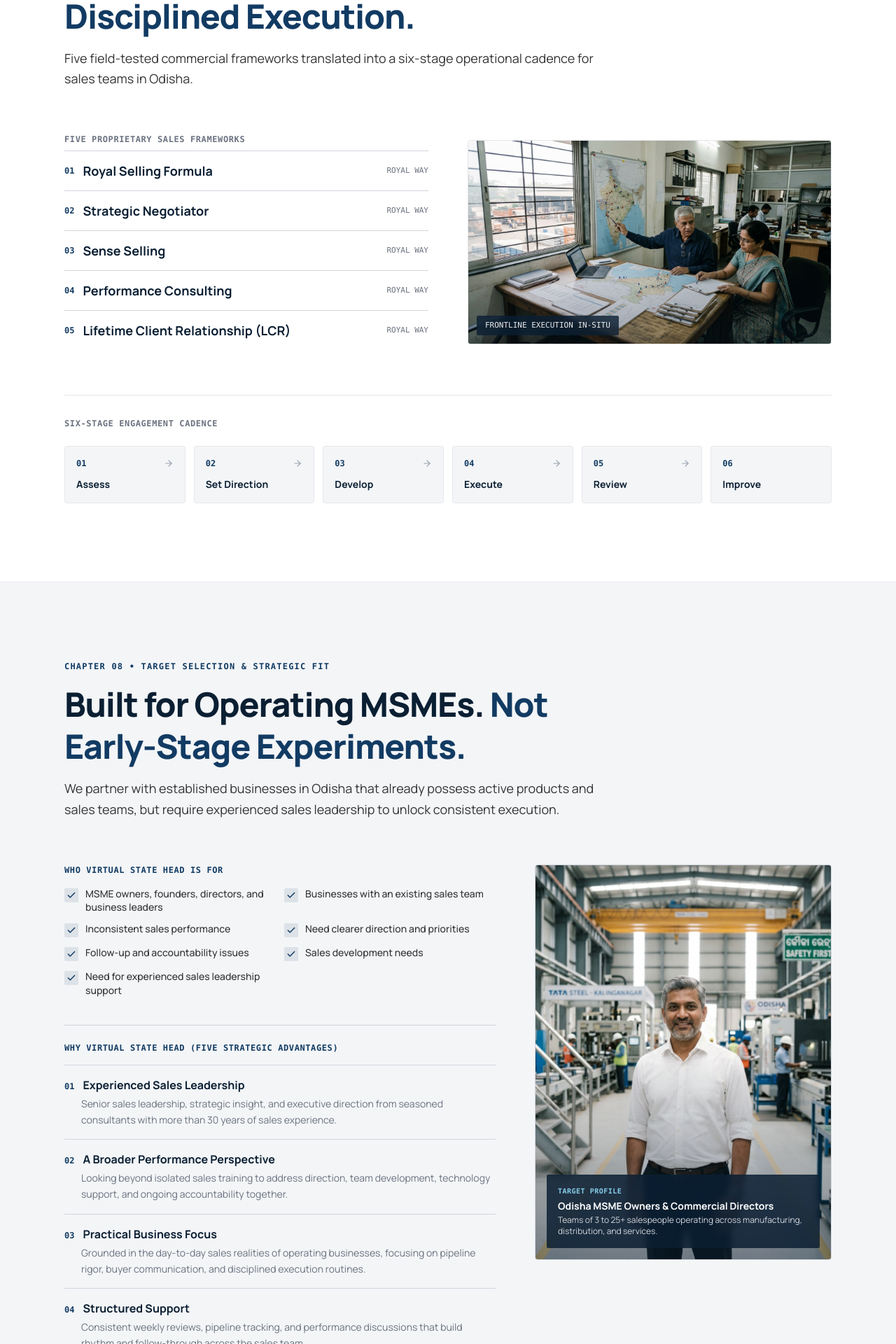
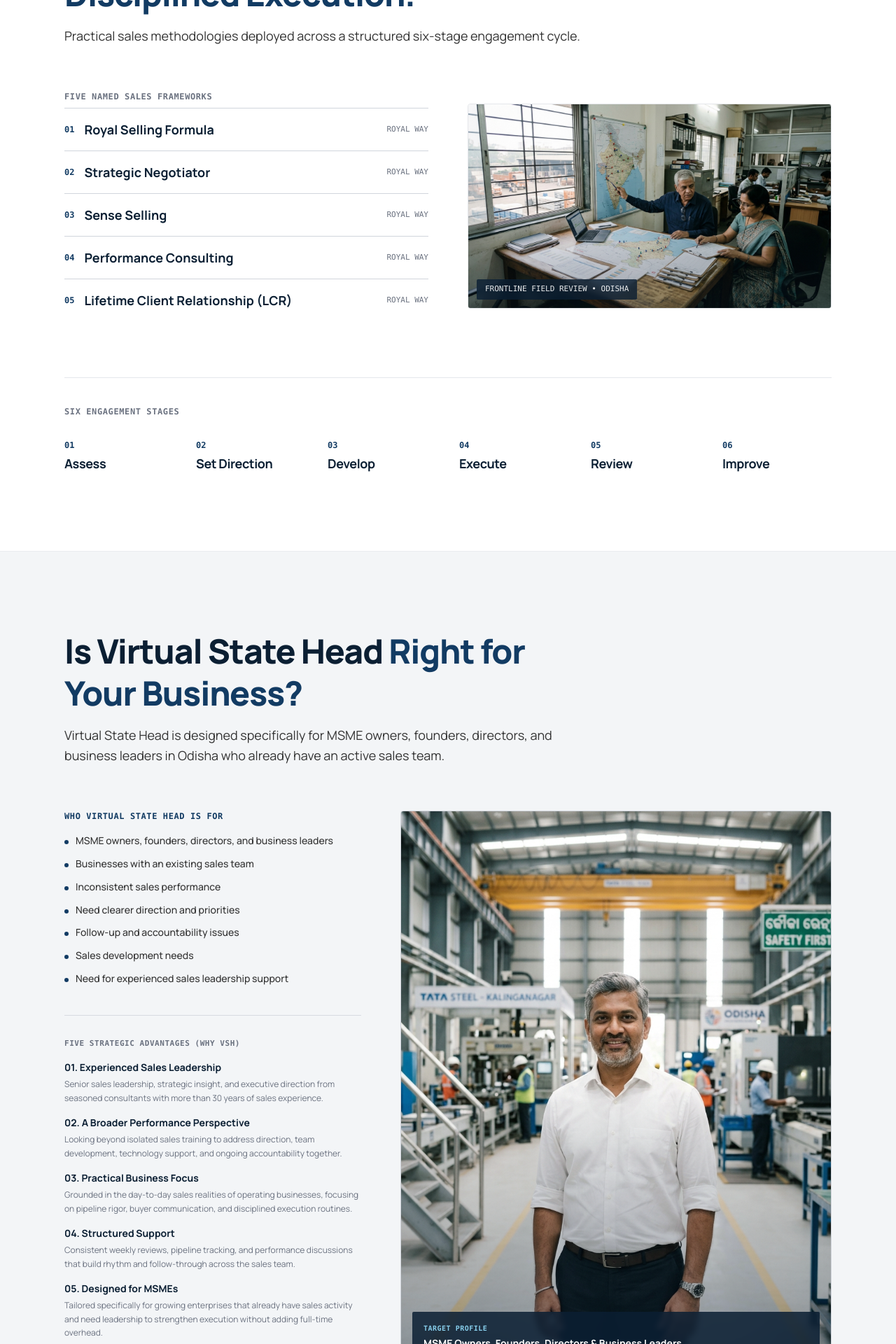
Before and after one commit to Bedant1424/virtual-state-head, a React (Vite) app: page / in a window 1280 px wide. Shown: the part 6780-8700 px from the top of the page at 70% size. Built offline with nearby package versions, Linux system fonts and the light colour scheme.

Commit message:
feat(vsh): rebuild methodology and fit experience

```diff
--- a/src/sections/Chapters/Chapter07FrameworksProcess.tsx
+++ b/src/sections/Chapters/Chapter07FrameworksProcess.tsx
@@ -2,17 +2,15 @@ import React from 'react';
 import { Container } from '@/components/layout/Container';
 import { vshImages } from '@/assets/images';
 import { siteContent } from '@/data/siteContent';
-import { ArrowRight } from 'lucide-react';
 
 /**
- * CHAPTER 07 — FRAMEWORKS & EXECUTION PROCESS
- * Editorial Strategic Authority
+ * CHAPTER 07 — FRAMEWORKS & ENGAGEMENT STAGES
+ * Editorial Strategic Authority: Photographic / Reportage & Pure Typographic Sequence
  *
- * Left: 5 named sales methodologies in clean typographic order.
- * Center/Bottom: 6-stage linear execution sequence:
- * Assess → Set Direction → Develop → Execute → Review → Improve.
+ * Left: 5 named sales methodologies in quiet, airy typography.
  * Right: Frontline field review visual (how_it_works_field.jpg).
- * Zero circular hubs, zero flowchart webs.
+ * Bottom: 6 engagement stages as PURE TYPOGRAPHY ONLY.
+ * NO arrows. NO connectors. NO rails. NO progress bars. NO flowcharts.
  */
 export const Chapter07FrameworksProcess: React.FC = () => {
   const { frameworks, processStages } = siteContent;
@@ -24,11 +22,6 @@ export const Chapter07FrameworksProcess: React.FC = () => {
       className="py-16 sm:py-24 lg:py-28 bg-white border-b border-gray-200/80 overflow-hidden"
     >
       <Container size="default">
-        {/* Chapter Micro-Index */}
-        <div className="text-xs font-mono font-semibold uppercase tracking-widest text-[#123B63] mb-4">
-          CHAPTER 07 • METHODOLOGY & ENGAGEMENT RHYTHM
-        </div>
-
         {/* Section Headline */}
         <div className="max-w-3xl mb-12 sm:mb-16">
           <h2
@@ -41,22 +34,22 @@ export const Chapter07FrameworksProcess: React.FC = () => {
             </span>
           </h2>
           <p className="text-base sm:text-lg text-[#333333] font-sans leading-relaxed">
-            Five field-tested commercial frameworks translated into a six-stage operational cadence for sales teams in Odisha.
+            Practical sales methodologies deployed across a structured six-stage engagement cycle.
           </p>
         </div>
 
         {/* 2-Column Split: Five Frameworks Left (50%), Frontline Photography Right (50%) */}
-        <div className="grid grid-cols-1 lg:grid-cols-12 gap-10 lg:gap-14 items-center mb-16">
+        <div className="grid grid-cols-1 lg:grid-cols-12 gap-10 lg:gap-14 items-center mb-16 sm:mb-20">
           {/* Left Column (6 cols): Five Named Frameworks */}
           <div className="lg:col-span-6 space-y-4">
             <div className="text-xs font-mono font-bold uppercase tracking-wider text-[#6B7280] mb-2">
-              FIVE PROPRIETARY SALES FRAMEWORKS
+              FIVE NAMED SALES FRAMEWORKS
             </div>
 
             <div className="border-t border-gray-300 divide-y divide-gray-300">
               {frameworks.map((fw) => (
-                <div key={fw.id} className="py-3.5 flex items-center justify-between">
-                  <div className="flex items-center gap-3">
+                <div key={fw.id} className="py-4 flex items-center justify-between">
+                  <div className="flex items-center gap-3.5">
                     <span className="text-xs font-mono font-bold text-[#123B63]">
                       {fw.number}
                     </span>
@@ -85,33 +78,27 @@ export const Chapter07FrameworksProcess: React.FC = () => {
               />
               <div className="absolute inset-0 bg-gradient-to-t from-[#0B1F33]/30 via-transparent to-transparent pointer-events-none" />
               <div className="absolute bottom-3 left-3 px-3 py-1.5 rounded-[2px] bg-[#0B1F33]/80 backdrop-blur-xs text-[11px] font-mono text-white/90">
-                FRONTLINE EXECUTION IN-SITU
+                FRONTLINE FIELD REVIEW • ODISHA
               </div>
             </div>
           </div>
         </div>
 
-        {/* Six-Stage Linear Sequence (Horizontal on Desktop, Clean Sequence on Mobile) */}
-        <div className="pt-8 border-t border-gray-200">
-          <div className="text-xs font-mono font-bold uppercase tracking-wider text-[#6B7280] mb-6">
-            SIX-STAGE ENGAGEMENT CADENCE
+        {/* Six Engagement Stages: PURE TYPOGRAPHY ONLY (No arrows, no connectors, no rails, no flowcharts) */}
+        <div className="pt-10 border-t border-gray-200">
+          <div className="text-xs font-mono font-bold uppercase tracking-wider text-[#6B7280] mb-8">
+            SIX ENGAGEMENT STAGES
           </div>
 
-          <div className="grid grid-cols-2 sm:grid-cols-3 lg:grid-cols-6 gap-3">
-            {processStages.map((stage, idx) => (
-              <div
-                key={stage.id}
-                className="p-4 rounded-[4px] bg-[#F3F5F7] border border-gray-200/90 flex flex-col justify-between"
-              >
-                <div className="flex items-center justify-between text-xs font-mono font-bold text-[#123B63] mb-3">
-                  <span>{stage.number}</span>
-                  {idx < processStages.length - 1 && (
-                    <ArrowRight className="w-3.5 h-3.5 text-gray-400 hidden lg:block" />
-                  )}
-                </div>
-                <div className="text-sm font-bold text-[#0B1F33] font-sans">
+          <div className="grid grid-cols-2 sm:grid-cols-3 lg:grid-cols-6 gap-6 lg:gap-8 items-baseline">
+            {processStages.map((stage) => (
+              <div key={stage.id} className="space-y-1.5">
+                <span className="text-xs font-mono font-bold text-[#123B63] block">
+                  {stage.number}
+                </span>
+                <span className="text-base sm:text-lg font-bold text-[#0B1F33] font-sans tracking-tight block leading-snug">
                   {stage.name}
-                </div>
+                </span>
               </div>
             ))}
           </div>
--- a/src/sections/Chapters/Chapter08AudienceWhyVSH.tsx
+++ b/src/sections/Chapters/Chapter08AudienceWhyVSH.tsx
@@ -2,15 +2,14 @@ import React from 'react';
 import { Container } from '@/components/layout/Container';
 import { vshImages } from '@/assets/images';
 import { siteContent } from '@/data/siteContent';
-import { Check } from 'lucide-react';
 
 /**
  * CHAPTER 08 — AUDIENCE & DIFFERENTIATION (WHO WE HELP & WHY VSH)
- * Editorial Strategic Authority
+ * Editorial Strategic Authority: Poster-like / Portrait-Dominant Layout
  *
- * Left: 7 qualification criteria + 5 core differentiators.
- * Right: Industrial founder contextual photography (audience_industrial_leader.jpg).
- * No 12-card grid explosion. Clean high-contrast typography.
+ * Image dominates visually: 3:4 vertical editorial portrait of an Odisha industrial business leader.
+ * Left: Concise qualification criteria + secondary, visually quiet differentiators beneath.
+ * Zero cards, zero dual dense registers, zero invented exclusions or team-size hurdles.
  */
 export const Chapter08AudienceWhyVSH: React.FC = () => {
   const { audienceFit, whyVsh } = siteContent;
@@ -23,43 +22,36 @@ export const Chapter08AudienceWhyVSH: React.FC = () => {
       className="py-16 sm:py-24 lg:py-28 bg-[#F3F5F7] border-b border-gray-200/80 overflow-hidden"
     >
       <Container size="default">
-        {/* Chapter Micro-Index */}
-        <div className="text-xs font-mono font-semibold uppercase tracking-widest text-[#123B63] mb-4">
-          CHAPTER 08 • TARGET SELECTION & STRATEGIC FIT
-        </div>
-
         {/* Section Headline */}
         <div className="max-w-3xl mb-12 sm:mb-16">
           <h2
             id="audience-heading"
             className="text-3xl sm:text-4xl lg:text-5xl font-extrabold text-[#0B1F33] font-sans tracking-tight leading-tight mb-4"
           >
-            Built for Operating MSMEs.{' '}
+            Is Virtual State Head{' '}
             <span className="text-[#123B63] block sm:inline">
-              Not Early-Stage Experiments.
+              Right for Your Business?
             </span>
           </h2>
           <p className="text-base sm:text-lg text-[#333333] font-sans leading-relaxed">
-            We partner with established businesses in Odisha that already possess active products and sales teams, but require experienced sales leadership to unlock consistent execution.
+            Virtual State Head is designed specifically for MSME owners, founders, directors, and business leaders in Odisha who already have an active sales team.
           </p>
         </div>
 
-        {/* 2-Column Split: Editorial Selection Left (60%), Industrial Context Photo Right (40%) */}
+        {/* 2-Column Split: Editorial Criteria Left (45%), Dominant Portrait Right (55%) */}
         <div className="grid grid-cols-1 lg:grid-cols-12 gap-10 lg:gap-14 items-start">
-          {/* Left Column (7 cols): Qualification Criteria & 5 Differentiators */}
-          <div className="lg:col-span-7 space-y-10">
-            {/* Qualification Register */}
-            <div>
-              <div className="text-xs font-mono font-bold uppercase tracking-wider text-[#123B63] mb-4">
+          {/* Left Column (5 cols): Concise Qualification Criteria + Visually Quiet Differentiators */}
+          <div className="lg:col-span-5 space-y-10">
+            {/* Concise Qualification Register */}
+            <div className="space-y-4">
+              <div className="text-xs font-mono font-bold uppercase tracking-wider text-[#123B63]">
                 WHO VIRTUAL STATE HEAD IS FOR
               </div>
-              <div className="grid grid-cols-1 sm:grid-cols-2 gap-3">
+              <div className="space-y-2.5">
                 {qualificationPoints.map((point, idx) => (
-                  <div key={idx} className="flex items-start gap-2.5">
-                    <span className="w-5 h-5 rounded-[2px] bg-[#123B63]/10 text-[#123B63] flex items-center justify-center shrink-0 mt-0.5">
-                      <Check className="w-3.5 h-3.5 stroke-[2.5]" />
-                    </span>
-                    <span className="text-xs sm:text-sm text-[#333333] font-sans font-medium leading-snug">
+                  <div key={idx} className="flex items-baseline gap-2.5">
+                    <span className="w-1.5 h-1.5 rounded-full bg-[#123B63] shrink-0 mt-1.5" />
+                    <span className="text-xs sm:text-sm text-[#333333] font-sans font-medium leading-relaxed">
                       {point}
                     </span>
                   </div>
@@ -67,23 +59,18 @@ export const Chapter08AudienceWhyVSH: React.FC = () => {
               </div>
             </div>
 
-            {/* Five Master Differentiators (Why VSH) */}
-            <div>
-              <div className="text-xs font-mono font-bold uppercase tracking-wider text-[#123B63] mb-4 pt-6 border-t border-gray-300">
-                WHY VIRTUAL STATE HEAD (FIVE STRATEGIC ADVANTAGES)
+            {/* Five Differentiators (Secondary, Visually Quiet Typography) */}
+            <div className="pt-8 border-t border-gray-300/80 space-y-4">
+              <div className="text-[11px] font-mono font-bold uppercase tracking-wider text-[#6B7280]">
+                FIVE STRATEGIC ADVANTAGES (WHY VSH)
               </div>
-              <div className="border-t border-gray-300 divide-y divide-gray-300">
+              <div className="space-y-4">
                 {whyVsh.map((diff) => (
-                  <div key={diff.number} className="py-4">
-                    <div className="flex items-baseline gap-3 mb-1">
-                      <span className="text-xs font-mono font-bold text-[#123B63]">
-                        {diff.number}
-                      </span>
-                      <h3 className="text-base font-bold text-[#0B1F33] font-sans">
-                        {diff.title}
-                      </h3>
-                    </div>
-                    <p className="text-xs sm:text-sm text-[#6B7280] font-sans leading-relaxed pl-6">
+                  <div key={diff.number} className="space-y-1">
+                    <h3 className="text-xs sm:text-sm font-bold text-[#0B1F33] font-sans">
+                      {diff.number}. {diff.title}
+                    </h3>
+                    <p className="text-xs text-[#6B7280] font-sans leading-relaxed">
                       {diff.description}
                     </p>
                   </div>
@@ -92,8 +79,8 @@ export const Chapter08AudienceWhyVSH: React.FC = () => {
             </div>
           </div>
 
-          {/* Right Column (5 cols): Industrial Founder Vertical Photo */}
-          <div className="lg:col-span-5">
+          {/* Right Column (7 cols): Dominant 3:4 Vertical Editorial Portrait (Carries Main Visual Weight) */}
+          <div className="lg:col-span-7">
             <div className="relative aspect-[3/4] w-full rounded-[4px] overflow-hidden border border-gray-300 shadow-none bg-white">
               <img
                 src={vshImages.audience}
@@ -103,16 +90,16 @@ export const Chapter08AudienceWhyVSH: React.FC = () => {
                 className="w-full h-full object-cover object-center filter saturate-[0.95]"
                 loading="lazy"
               />
-              <div className="absolute inset-0 bg-gradient-to-t from-[#0B1F33]/50 via-transparent to-transparent pointer-events-none" />
+              <div className="absolute inset-0 bg-gradient-to-t from-[#0B1F33]/45 via-transparent to-transparent pointer-events-none" />
               <div className="absolute bottom-4 left-4 right-4 p-4 rounded-[2px] bg-[#0B1F33]/85 backdrop-blur-xs text-white">
                 <div className="text-[10px] font-mono font-semibold uppercase tracking-wider text-[#87CEEB] mb-1">
                   TARGET PROFILE
                 </div>
                 <div className="text-sm font-bold font-sans">
-                  Odisha MSME Owners & Commercial Directors
+                  MSME Owners, Founders, Directors & Business Leaders
                 </div>
                 <div className="text-xs text-gray-300 font-sans mt-0.5">
-                  Teams of 3 to 25+ salespeople operating across manufacturing, distribution, and services.
+                  Operating enterprises in Odisha with an active, existing sales team.
                 </div>
               </div>
             </div>
```
Also changed, not shown: src/sections/Chapters/Chapter09PerformanceGapBatch.tsx (+26 -25 lines), 1 other file (tests, documents, lock files or other folders).
